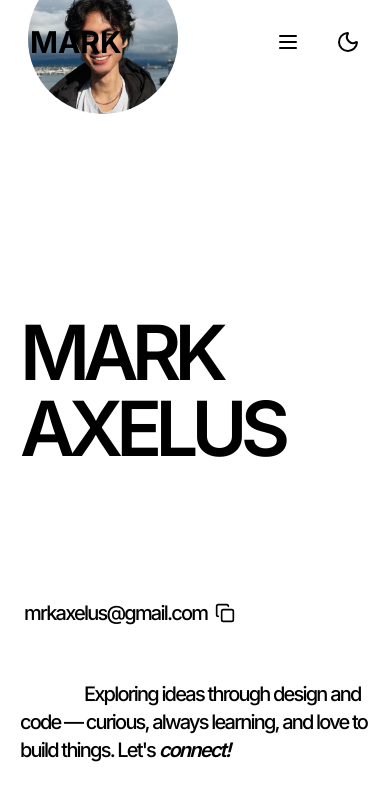
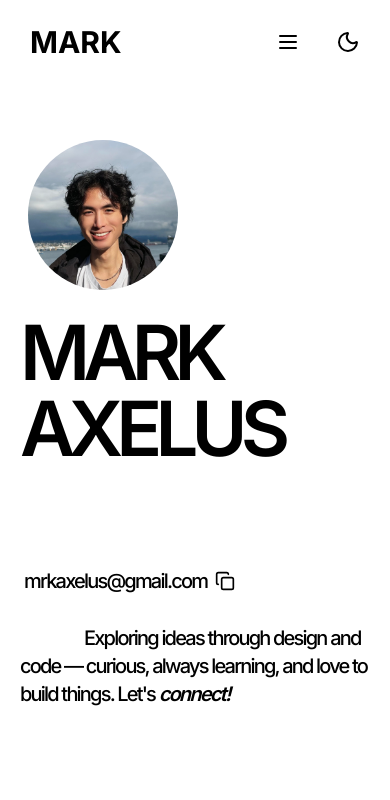
Before and after one commit to markaxelus/portfolio, a Next.js app: page / in a window 390 px wide. Shown: the top 800 px of the page. Built offline with nearby package versions, Linux system fonts and the light colour scheme.

Commit message:
hero responsiveness

```diff
--- a/src/components/Hero/index.tsx
+++ b/src/components/Hero/index.tsx
@@ -10,7 +10,8 @@ const index = () => {
           h-[100vh]
           pt-[140px] pb-[80px]
           px-[20px] md:px-[30px] lg:px-0
-          flex flex-col justify-between gap-6
+          flex flex-col md:justify-between
+          gap-24 md:gap-6
 
       "
       >
@@ -26,7 +27,7 @@ const index = () => {
           </h1>
 
           {/* Profile Image */}
-          <div className="shrink-0 h-full pl-2">
+          <div className="shrink-0 md:h-full pl-2">
             <img
               src="/profile.png"
               alt="Profile"
@@ -37,14 +38,11 @@ const index = () => {
           </div>
         </div>
 
-        {/* MIDDLE “SPACER” ROW (only active on md+) */}
-        <div className="hidden md:block" />
-
         {/* Bottom Row */}
-        <div className="flex flex-col md:flex-row md:justify-between gap-12">
+        <div className="flex flex-col gap-6 md:flex-row md:justify-between md:gap-12">
           <EmailCopy email="mrkaxelus@gmail.com" />
 
-          <p className=" tracking-[-0.09em] indent-[4rem] text-xl max-w-[643px]  font-medium lg:text-[40px]">
+          <p className="tracking-[-0.09em] indent-[4rem] text-xl md:text-[40px] max-w-[643px] font-medium">
             Exploring ideas through design and code — curious, always learning,
             and love to build things. Let's{" "}
             <span className="italic font-semibold">connect!</span>
```
